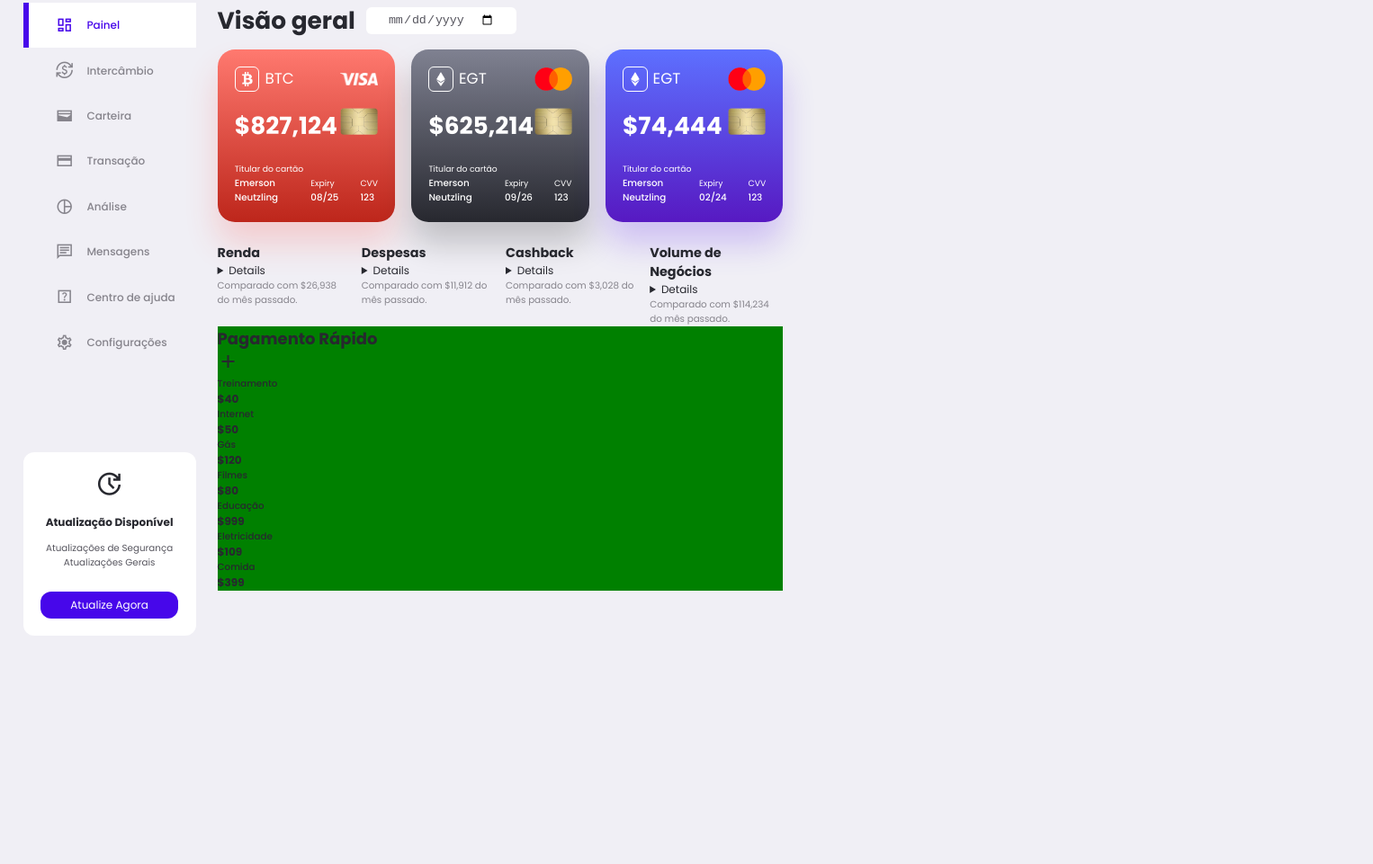
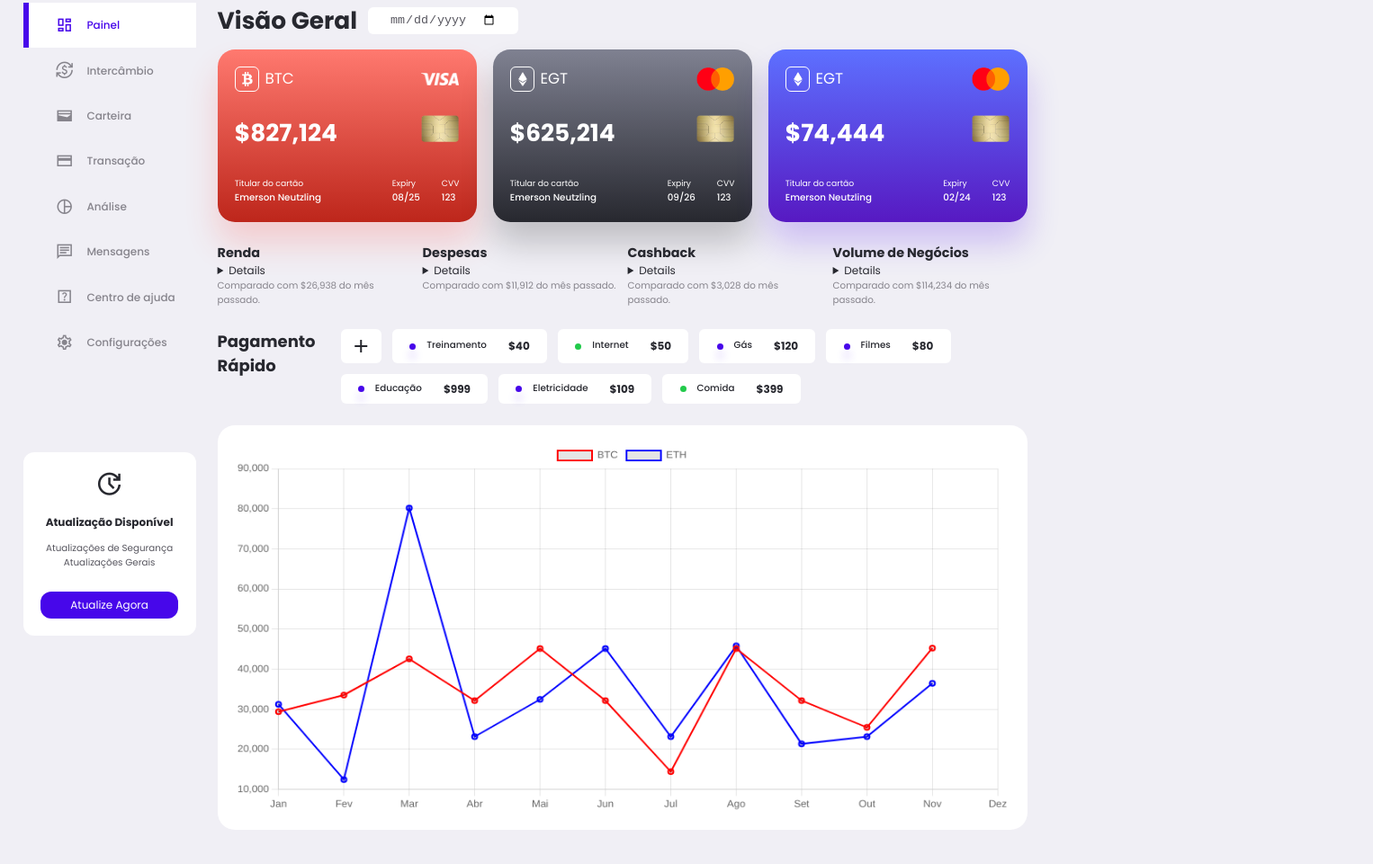
Before and after one commit to emersonneutzling/Painel_Administracao, a plain HTML site: page index.html in a window 1280 px wide. Shown: the part 69-1030 px from the top of the page at 90% size, 1526 px wide, since content can reach past the window. Before the commit the page ends 800 px from the top, so only its background shows below. Drawn offline with nearby package versions, Linux system fonts and the light colour scheme.

Commit message:
atualizei projeto

```diff
--- a/index.html
+++ b/index.html
@@ -92,7 +92,7 @@
         </aside>
         <section class="middle">
             <div class="header">
-                <h1>Visão geral</h1>
+                <h1>Visão Geral</h1>
                 <input type="date">
             </div>
             <div class="cards">
@@ -238,7 +238,6 @@
                     <div class="badge">
                         <span class="material-symbols-sharp">add</span>
                     </div>
-                </div>
                     <div class="badge">
                         <span class="bg-primary"></span>
                         <div>
@@ -247,7 +246,7 @@
                         </div>
                     </div>
                     <div class="badge">
-                    <span class="bg-success"></span>
+                        <span class="bg-sucess"></span>
                         <div>
                             <h5>Internet</h5>
                             <h4>$50</h4>
@@ -283,7 +282,7 @@
                         </div>
                     </div>
                     <div class="badge">
-                    <span class="bg-success"></span>
+                        <span class="bg-sucess"></span>
                         <div>
                             <h5>Comida</h5>
                             <h4>$399</h4>
@@ -291,11 +290,18 @@
                     </div>
                 </div>
 
+            </div>
+            <canvas id="chart"></canvas>
+
         </section>
         <section class="right">
 
         </section>
     </main>
 
+    <script src="https://cdnjs.cloudflare.com/ajax/libs/Chart.js/3.6.0/chart.min.js" integrity="sha512-GMGzUEevhWh8Tc/njS0bDpwgxdCJLQBWG3Z2Ct+JGOpVnEmjvNx6ts4v6A2XJf1HOrtOsfhv3hBKpK9kE5z8AQ==" crossorigin="anonymous" referrerpolicy="no-referrer"></script>
+
+    <script src="main.js"></script>
+
 </body>
 </html>
--- /dev/null
+++ b/main.js
@@ -0,0 +1,31 @@
+const chart = document.querySelector("#chart").getContext('2d');
+
+
+// Criar uma nova instância de gráfico
+
+new Chart(chart, {
+    type: 'line',
+    data: {
+        labels: ['Jan', 'Fev', 'Mar', 'Abr', 'Mai', 'Jun', 'Jul', 'Ago', 'Set', 'Out', 'Nov', 'Dez'],
+
+        datasets: [
+        {
+            label: 'BTC',
+            data: [29374, 33537, 42542, 32142,45121, 32145, 14421, 45124, 32145, 25454, 45245],
+            borderColor: 'red',
+            borderWidth: 2
+
+        },
+        {
+            label: 'ETH',
+            data: [31245, 12454, 80212, 23145,32455, 45124, 23145, 45787, 21345, 23145, 36454],
+            borderColor: 'blue',
+            borderWidth: 2
+        }
+
+        ]
+    },
+    options: {
+        responsive: true
+    }
+})
--- a/style.css
+++ b/style.css
@@ -133,7 +133,7 @@ small{
     box-shadow: 0 0.8rem 0.8rem rgb(0, 0, 0, 0.2);
 }
 
-/* Nav Bar*/
+/* Nav Bar - Barra de Navegação*/
 
 nav{
     width: 100%;
@@ -227,7 +227,7 @@ nav .profile-area button{
     display: none;
 }
 
-/* Anside & sidebar */
+/* Anside & sidebar - Lado e Barra lateral */
 
 main{
     display: grid;
@@ -288,7 +288,7 @@ main aside .sidebar a h4{
     font-weight: 500;
 }
 
-/* Updates */
+/* Updates - Atualizações */
 
 main aside .updates{
     background: var(--color-white);
@@ -320,7 +320,7 @@ main aside .updates a:hover{
     box-shadow: 0 1rem 2rem var(--color-primary-light);
 }
 
-/* Middle */
+/* Middle - Meio */
 
 main section.middle .header{
     display: flex;
@@ -353,6 +353,7 @@ main section.middle .cards .card{
     justify-content: space-between;
     box-shadow: 0 2rem 3rem var(--color-danger-light);
     transition: all 300ms ease;
+    min-width: 24rem;
 }
 
 main section.middle .cards .card:nth-child(2){
@@ -418,7 +419,7 @@ main section.middle .card .bottom .right{
     gap: 2rem;
 }
 
-/* Monthly Report*/
+/* Monthly Report - Relatório Mensal*/
 
 main section .monthly-report{
     display: grid;
@@ -433,8 +434,63 @@ main section .monthly-report h1{
     font-size: 1.5rem;
 }
 
-/* Fast Payment*/
+/* Fast Payment - Pagamento Rápido*/
 
 main section .fast-payment{
-    background-color: green;
+    margin-top: 2rem;
+    display: flex;
+    align-self: center;
+    gap: 2rem;
 }
+
+main section .fast-payment .badges{
+    display: flex;
+    gap: 1rem;
+    align-self: center;
+    flex-wrap: wrap;
+    max-width: 100%;
+}
+
+main section .fast-payment .badge span{
+    width: 7px;
+    height: 7px;
+    border-radius: 50%;
+}
+
+main section .fast-payment .badge{
+    background: var(--color-white);
+    padding: 0.6rem var(--card-padding);
+    border-radius: var(--border-radius-2);
+    display: flex;
+    align-items: center;
+    gap: 1rem;
+    transition: all 300ms ease;
+}
+
+main section .fast-payment .badge:hover{
+    box-shadow: 0 0 1.5rem var(--color-primary-light);
+    cursor: pointer;
+}
+
+main section .fast-payment .badge:first-child span{
+    display: flex;
+    align-self: center;
+    justify-content: center;
+    height: fit-content;
+}
+
+main section .fast-payment .badge div{
+    display: flex;
+    align-self: center;
+    gap: 2rem;
+}
+
+/* Canvas - Tela */
+
+main section canvas#chart{
+    background: var(--color-white);
+    max-width: 100%;
+    margin-top: 2rem;
+    border-radius: var(--card-border-radius);
+    padding: var(--card-padding);
+}
```
Lines whose indentation alone changed are shown as unchanged.
